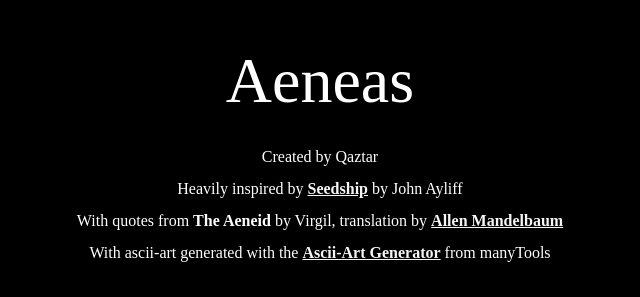
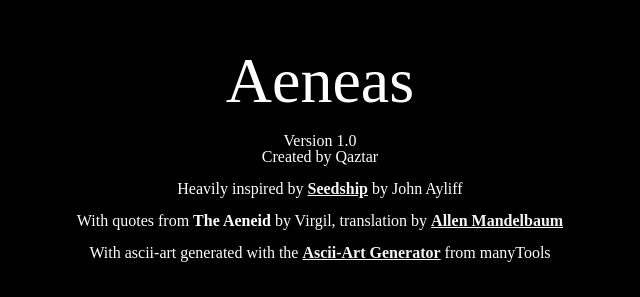
Before and after one commit to lcbmann/qaztar-games, a website: page index.html in a window 1280 px wide. Shown: the part 170-467 px from the top of the page, 320-960 px from the left. Drawn offline with Linux system fonts and the light colour scheme.

Commit message:
Added version number

```diff
--- a/index.html
+++ b/index.html
@@ -20,6 +20,7 @@
         <div>
             <div id="title" class="title fade-in-text" style="text-align:center">Aeneas</div>
         </div>
+        <p class="fade-in-buttons title-text" style="top:69%">Version 1.0</p>
         <p class="fade-in-buttons title-text" style="top:71%">Created by Qaztar</p>
         <p class="fade-in-buttons title-text" style="top:75%">Heavily inspired by <b><a style="color:whitesmoke" href="https://philome.la/johnayliff/seedship/play/index.html">Seedship</a></b> by John Ayliff</p>
         <p class="fade-in-buttons title-text" style="top:79%">With quotes from <b>The Aeneid</b> by Virgil, translation by <b><a style="color:whitesmoke" href="https://www.amazon.com/Aeneid-Virgil-Bantam-Classics/dp/0553210416">Allen Mandelbaum</a></b></p>
```
